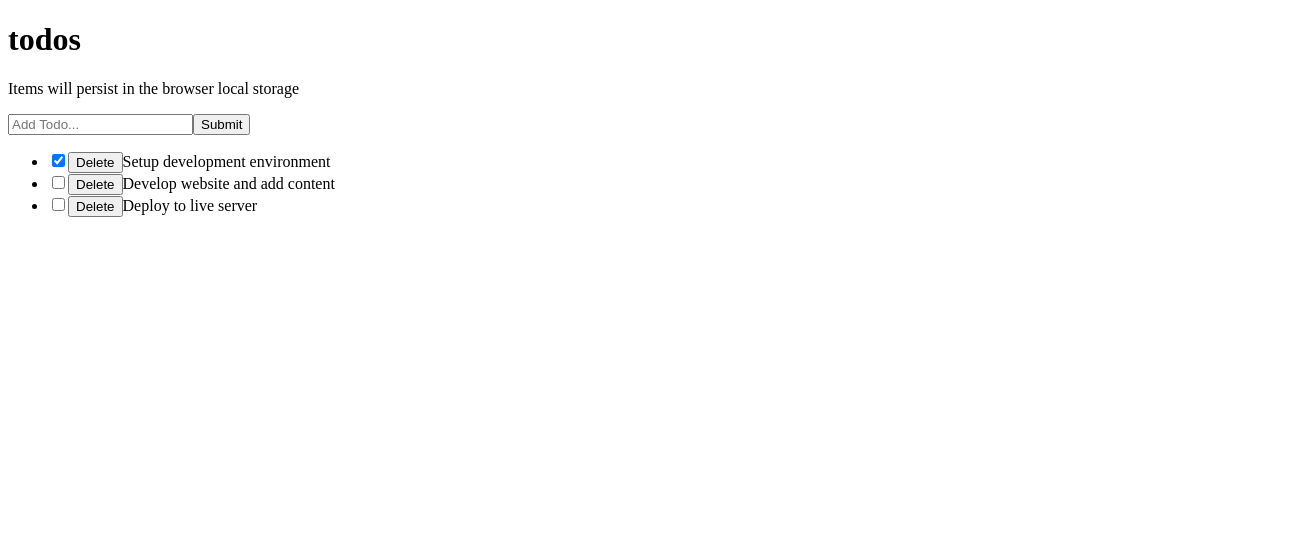
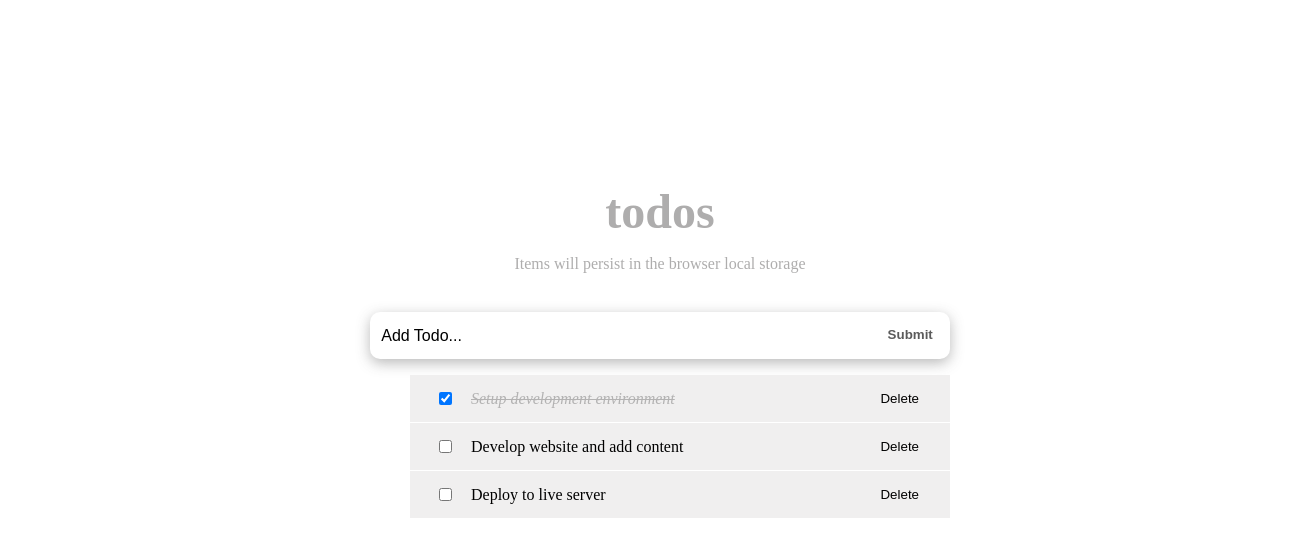
Before and after one commit to Fene-87/React-To-Do-List, a React (Vite) app: page / in a window 1280 px wide. Shown: the top 556 px of the page, 1312 px wide, since content can reach past the window. Built offline with nearby package versions, Linux system fonts and the light colour scheme.

Commit message:
Implement styling

```diff
--- a/package.json
+++ b/package.json
@@ -11,6 +11,7 @@
   "dependencies": {
     "react": "^18.2.0",
     "react-dom": "^18.2.0",
+    "sass": "^1.58.3",
     "uuid": "^9.0.0"
   },
   "devDependencies": {
--- a/src/components/Header.jsx
+++ b/src/components/Header.jsx
@@ -1,6 +1,15 @@
+import styles from "@/styles/Header.module.css";
+
 const Header = () => {
+    const headerStyle = {
+        padding: '20px 0',
+        lineHeight: '1.5em',
+        color: '#aeadad',
+        textAlign: 'center',
+    };
+
     return (
-      <header>
+      <header style={headerStyle} className={styles.header}>
         <h1>todos</h1>
         <p>Items will persist in the browser local storage</p>
       </header>
--- a/src/components/InputTodo.jsx
+++ b/src/components/InputTodo.jsx
@@ -21,16 +21,17 @@
 
     return (
         <>
-            <form onSubmit={handleSubmit}>
+            <form onSubmit={handleSubmit} className="form-container">
                 <input
                   type="text"
                   placeholder="Add Todo..."
                   value={title}
                   onChange={handleChange}
+                  className="input-text"
                 />
-                <button>Submit</button>
+                <button className="input-submit">Submit</button>
             </form>
-            <span>{message}</span>
+            <span className="submit-warning">{message}</span>
         </>
     )
   };
--- a/src/components/TodoApp.jsx
+++ b/src/components/TodoApp.jsx
@@ -3,10 +3,12 @@
 
 const TodoApp = () => {
     return (
-      <>
-          <Header />
-          <TodosLogic />
-      </>
+        <div className="wrapper">
+            <div className="todos">
+                <Header />
+                <TodosLogic />
+            </div>
+        </div>
     );
   };
   export default TodoApp;
--- a/src/components/TodoItem.jsx
+++ b/src/components/TodoItem.jsx
@@ -1,6 +1,16 @@
+import styles from '@/styles/TodoItem.module.scss';
+
 const TodoItem = ({ itemProp, handleChange, delTodo }) => {
+    const completedStyle = {
+        fontStyle: 'italic',
+        color: '#595959',
+        opacity: 0.4,
+        textDecoration: 'line-through',
+    };
+
     return (
-        <li>
+        <li className={styles.item}>
+            <div className={styles.content}>
                 <input
                   type="checkbox"
                   checked={itemProp.completed}
@@ -9,7 +19,10 @@
                   }}
                 />
                 <button onClick={() => delTodo(itemProp.id)}>Delete</button>
+                <span style={itemProp.completed ? completedStyle : null}>
                     {itemProp.title}
+                </span>
+            </div>
         </li>
     );
   };
--- a/src/main.jsx
+++ b/src/main.jsx
@@ -1,5 +1,6 @@
 import React from "react";
 import ReactDOM from "react-dom/client";
+import '@/styles/app.css';
 
 import TodoApp from '@/components/TodoApp';
 
--- /dev/null
+++ b/src/styles/Header.module.css
@@ -0,0 +1,8 @@
+.header h1 {
+    font-size: 3rem;
+    font-weight: 600;
+    margin-bottom: 1rem;
+    line-height: 1em;
+    text-transform: lowercase;
+    text-align: center;
+  }
--- /dev/null
+++ b/src/styles/TodoItem.module.scss
@@ -0,0 +1,26 @@
+.item {
+    font-size: 1rem;
+    list-style-type: none;
+    padding: 14px 25px;
+    border-bottom: 1px solid #fff;
+    background: #f0efef;
+}
+.content {
+    display: flex;
+    justify-content: space-between;
+    align-items: center;
+    gap: 1rem;
+}
+.content span {
+    flex: 1;
+    order: 1;
+}
+.content button {
+    cursor: pointer;
+    background: transparent;
+    order: 2;
+    outline: none;
+    outline: none;
+    border: none;
+    margin-left: 7px;
+}
--- /dev/null
+++ b/src/styles/app.css
@@ -0,0 +1,46 @@
+.wrapper {
+    width: 100%;
+    padding: 8rem 20px 3rem;
+  }
+  .todos {
+    max-width: 580px;
+    margin: 0 auto;
+  }
+  .form-container {
+    display: flex;
+    border-radius: calc(0.1 * 100px);
+    box-shadow: 0px 4px 14px 0px rgba(70, 70, 70, 0.38);
+    justify-content: space-around;
+    background: #fff;
+    font-size: 1rem;
+  }
+  .input-text {
+    width: 85%;
+    padding-right: 5px;
+    padding-left: 10px;
+    border-radius: calc(0.5 * 100px);
+    font-size: 1rem;
+  }
+  .input-text::placeholder {
+    color: #000;
+  }
+  .input-submit {
+    background: transparent;
+    color: #5b5b5b;
+    text-transform: capitalize;
+    cursor: pointer;
+    font-weight: 600;
+    margin-right: 10px;
+  }
+  .input-text,
+  .input-submit {
+    height: 45px;
+    outline: none;
+    border: none;
+  }
+  .submit-warning {
+    font-size: 13px;
+    color: red;
+    margin-top: 5px;
+    display: block;
+  }
```
Also changed, not shown: 1 other file (tests, documents, lock files or other folders). Lines whose indentation alone changed are shown as unchanged.
